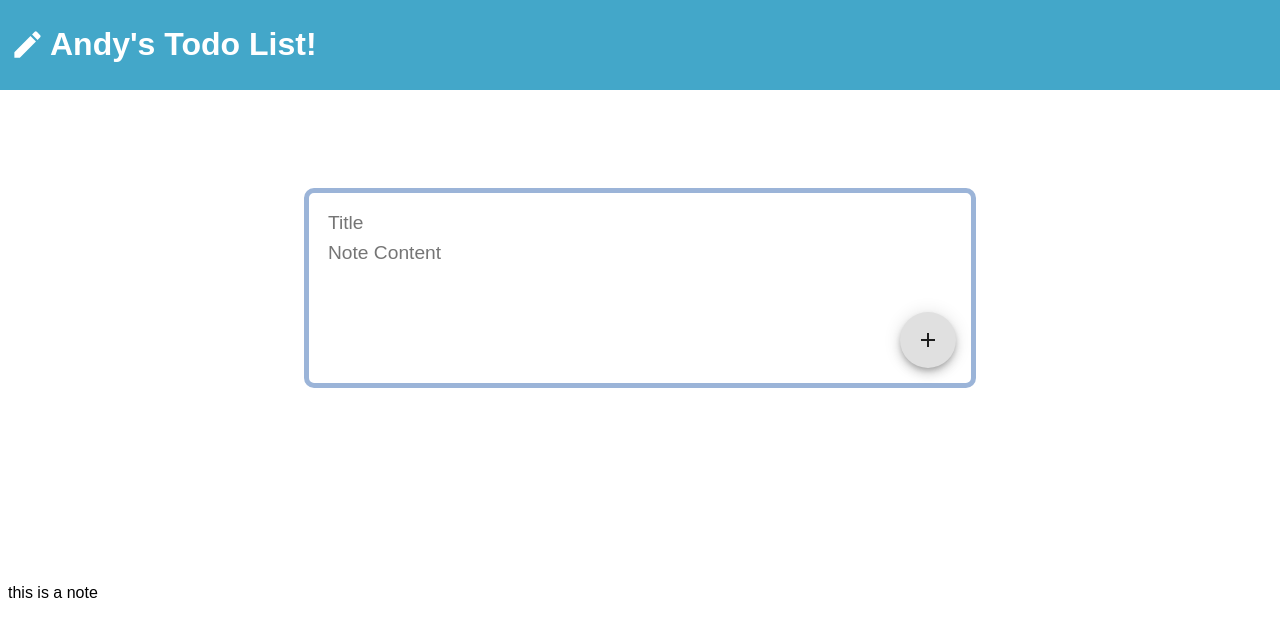
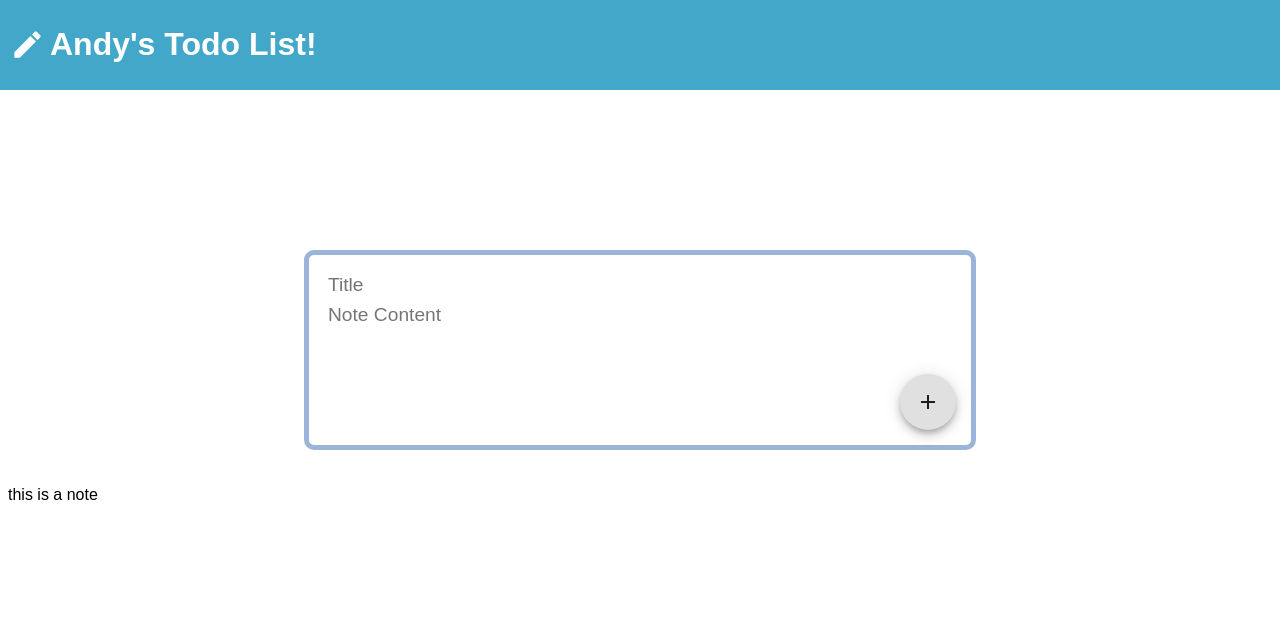
Before and after one commit to aesmith573/todolist, a React (Vite) app: page / in a window 1280 px wide. Shown: the top 636 px of the page. Built offline with nearby package versions, Linux system fonts and the light colour scheme.

Commit message:
Adjust CreateArea container styling to allow components below it.

```diff
--- a/src/index.css
+++ b/src/index.css
@@ -22,7 +22,8 @@ html {
   display: flex;
   justify-content: center;
   align-items: center;
-  height: 70vh;
+  margin-top: 250px;
+  padding-bottom: 20px;
 }
 
 .text-area {
```
